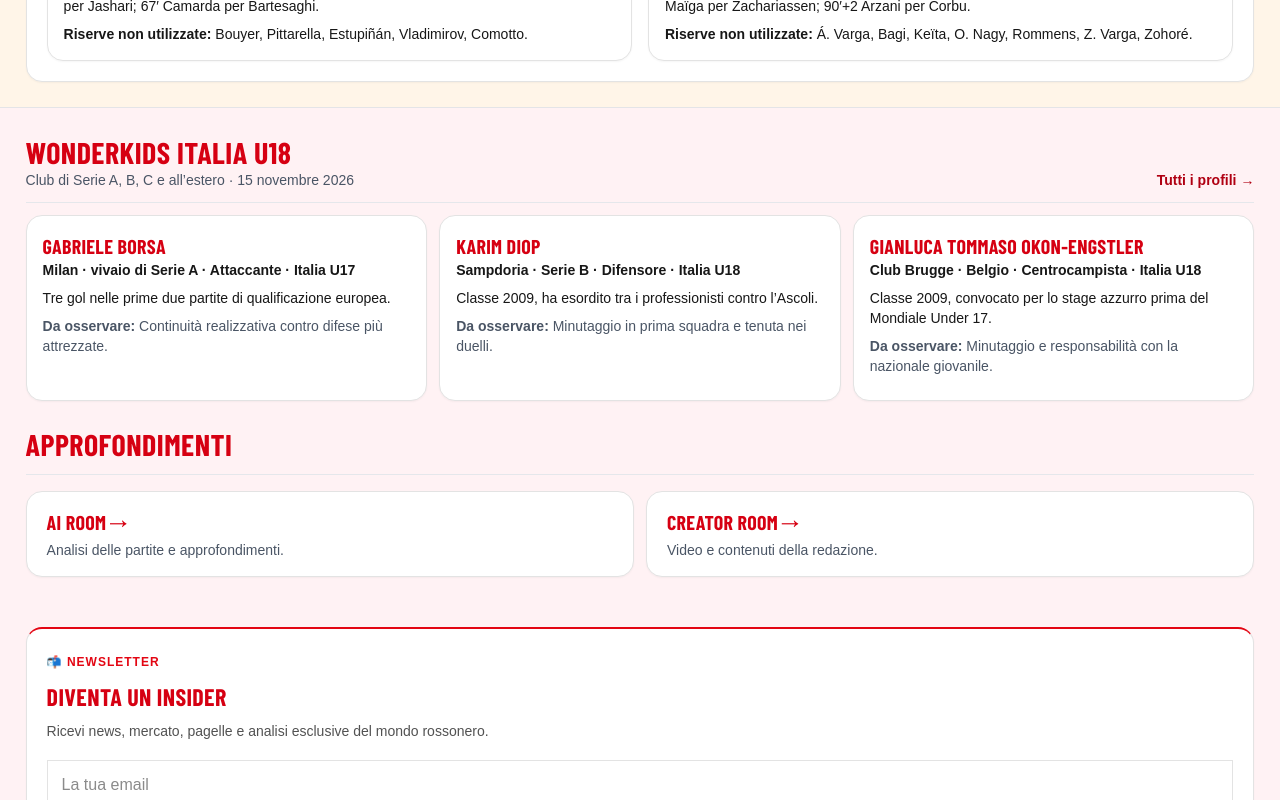
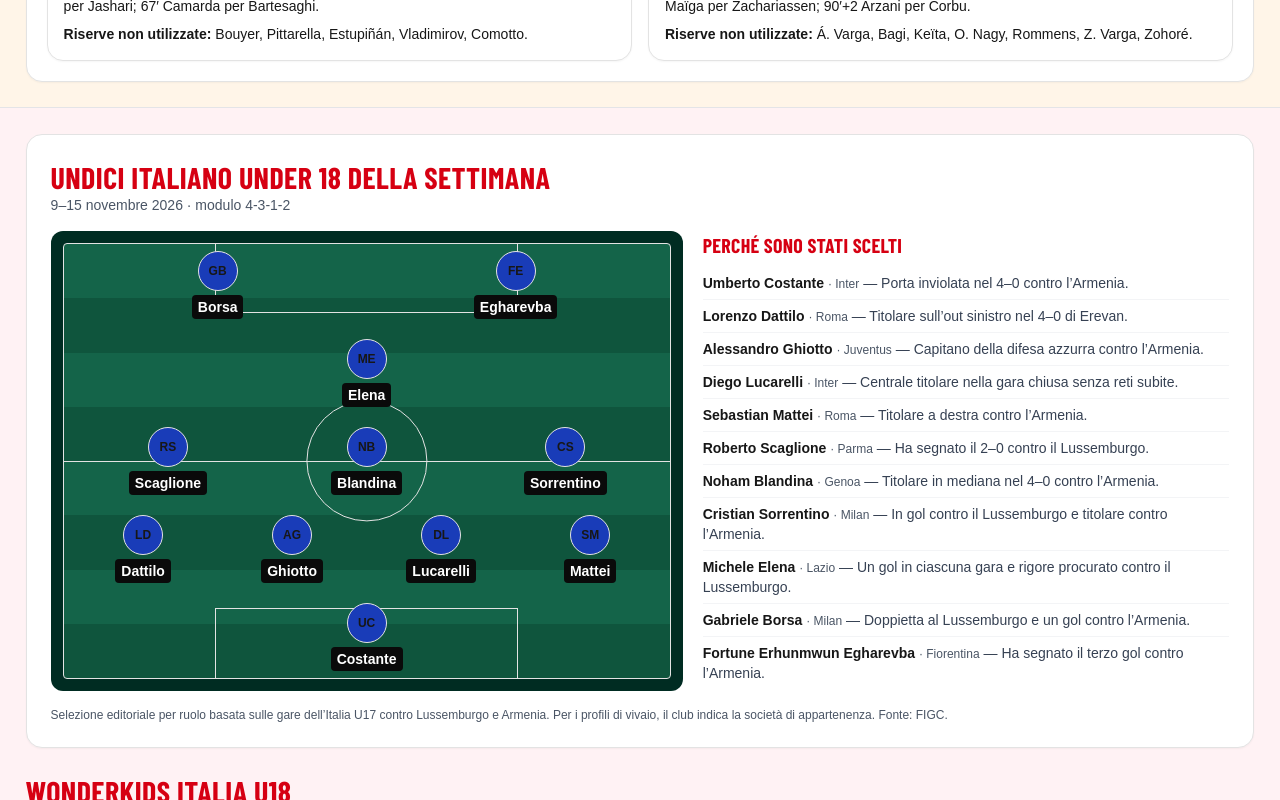
Before and after one commit to giuseppemastrapasqua/ac1899-v2, a Next.js app: page / in a window 1280 px wide. Shown: the part 6460-7260 px from the top of the page. Built offline with nearby package versions, Linux system fonts and the light colour scheme; no server answers; the database is empty; a web font is replaced by a local one.

Commit message:
Show the Italian U18 lineup below Europa League analysis

```diff
--- a/app/page.tsx
+++ b/app/page.tsx
@@ -6,6 +6,7 @@ import HomeMatchCenter from "../components/HomeMatchCenter";
 import MatchAnalyst from "../components/MatchAnalyst";
 import MonthlyMvp from "../components/MonthlyMvp";
 import UpcomingMatchCards from "../components/UpcomingMatchCards";
+import ItalianTeamOfWeek from "../components/ItalianTeamOfWeek";
 import ItalianWonderkids from "../components/ItalianWonderkids";
 import NewsletterBox from "../components/NewsletterBox";
 
@@ -38,6 +39,7 @@ export default function Home() {
       <div className="home-section home-section-community">
         <div className="home-section-inner">
 
+        <ItalianTeamOfWeek />
         <ItalianWonderkids compact />
 
         <section aria-labelledby="explore-title">
--- a/components/ItalianWonderkids.tsx
+++ b/components/ItalianWonderkids.tsx
@@ -2,7 +2,6 @@ import Link from "next/link";
 import { italianWonderkids } from "../lib/italian-wonderkids";
 
 export default function ItalianWonderkids({ compact = false }: { compact?: boolean }) {
-  const players = compact ? italianWonderkids.slice(0, 3) : italianWonderkids;
   return (
     <section id="wonderkids-italia" aria-labelledby="wonderkids-italia-title">
       <header className="mb-3 flex flex-wrap items-end justify-between gap-2 border-b border-gray-200 pb-3">
@@ -14,7 +13,7 @@ export default function ItalianWonderkids({ compact = false }: { compact?: boole
         {compact && <Link href="/wonderkids" className="text-sm font-semibold">Tutti i profili →</Link>}
       </header>
       <div className="grid gap-3 sm:grid-cols-2 lg:grid-cols-3">
-        {players.map(player => (
+        {italianWonderkids.map(player => (
           <article key={player.name} className="ac1899-box flex h-full flex-col p-4">
             <h3 className="text-xl">{player.name}</h3>
             <p className="mb-2 text-sm font-semibold">{player.club} · {player.role} · {player.national}</p>
```
